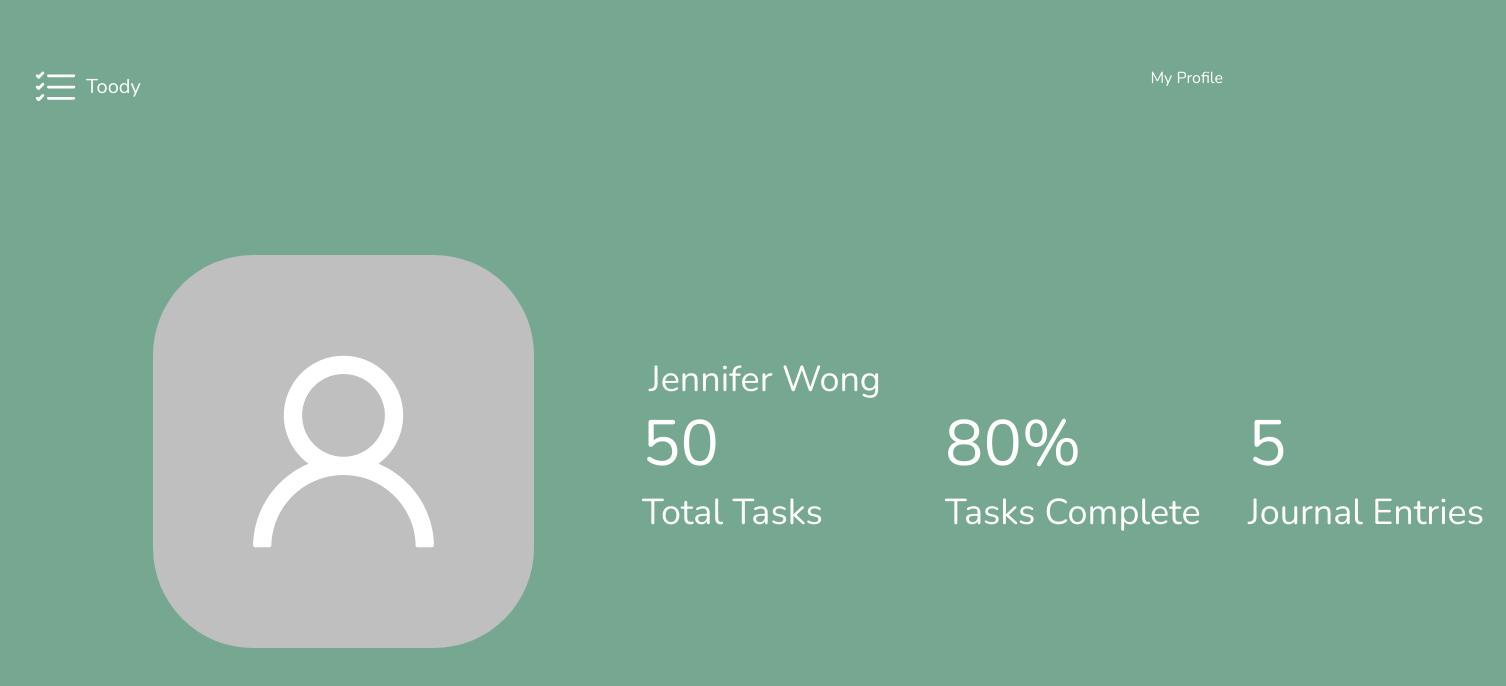
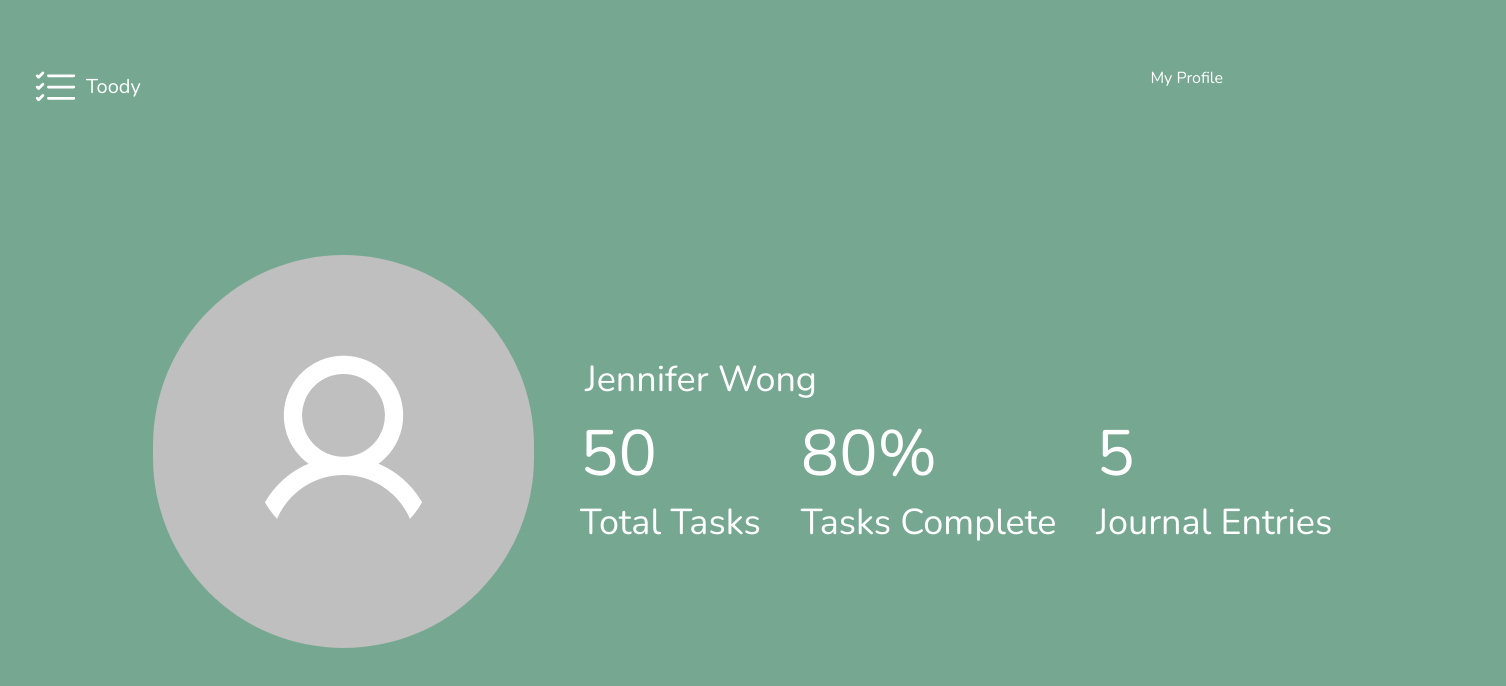
Before and after one commit to ctc-uci/toody-app, a React (Create React App) app: page /profile in a window 1280 px wide. Shown: the top 686 px of the page, 1506 px wide, since content can reach past the window. Built offline with nearby package versions, Linux system fonts and the light colour scheme.

Commit message:
updated profile page to match figma mocks plus other minor fixes

```diff
--- a/src/components/Header/Header.css
+++ b/src/components/Header/Header.css
@@ -16,11 +16,10 @@
   top: 62px;
 
   font-family: 'Nunito';
-    font-style: normal;
   font-weight: 500;
   font-size: 20px;
   line-height: 33px;
-    color: #FFFFFF;
+  color: #ffffff;
 }
 
 .my_profile {
@@ -31,11 +30,10 @@
   top: 67px;
 
   font-family: 'Nunito';
-    font-style: normal;
   font-weight: 500;
   font-size: 16px;
   line-height: 22px;
   text-align: center;
-    color: #FFFFFF;
+  color: #ffffff;
   text-decoration: none;
 }
--- a/src/components/Header/Header.jsx
+++ b/src/components/Header/Header.jsx
@@ -4,8 +4,7 @@ import { Link } from 'react-router-dom';
 // ^^ this is the Toody logo; uncomment he above line to use it
 import './Header.css';
 
-const Header = () => {
-  return (
+const Header = () => (
   <div className="header">
     <img src={toody} alt="Toody Logo" className="toody_logo" />
     <p className="toody_text">Toody</p>
@@ -14,6 +13,5 @@ const Header = () => {
     </Link>
   </div>
 );
-};
 
 export default Header;
--- a/src/pages/Profile/Profile.css
+++ b/src/pages/Profile/Profile.css
@@ -7,28 +7,29 @@
 
 .pfp {
   padding: 100px;
-    background: #BFBFBF;
-    border-radius: 100px;
+  background: #bfbfbf;
+  border-radius: 200px;
   left: 153px;
   top: 255px;
   position: absolute;
 }
 
-.person-name{
+.person-name {
   position: absolute;
   top: 355px;
-    left: 649px;
+  left: 585px;
   font-size: 36px;
+  margin-bottom: 9.5px;
 }
 
 /* all the stat numbers */
-.stats-numbers{
+.stats-numbers {
   font-size: 64px;
   margin: 0;
 }
 
 /* cool stat, another stat, journal entries */
-.stats-description{
+.stats-description {
   font-size: 36px;
   margin: 0;
 }
@@ -39,30 +40,23 @@
   padding: 0px;
   gap: 4px;
 
-    width: 258px;
-    height: 145px;
-
-
-    /* Inside auto layout */
-
   flex: none;
   order: 1;
   flex-grow: 0;
 }
-
 
 .stats-container {
   display: flex;
   flex-direction: row;
   align-items: flex-start;
   padding: 0px;
-    gap: 45px;
+  gap: 40px;
 
   position: absolute;
   width: 685px;
   height: 145px;
-    left: 642px;
-    top: 400px;
+  left: 580px;
+  top: 410px;
 }
 
 /* TODO: Add your styles here
--- a/src/pages/Profile/Profile.jsx
+++ b/src/pages/Profile/Profile.jsx
@@ -19,7 +19,7 @@ const Profile = ({ firstName, lastName, stats }) => {
       </div>
       <div className="stats-container">
         {stats.map(stat => (
-          <div key="stat.description" className="stats-box">
+          <div key={stat.description} className="stats-box">
             <p className="stats-numbers">{stat.number}</p>
             <p className="stats-description">{stat.description}</p>
           </div>
```
Lines whose indentation alone changed are shown as unchanged.
